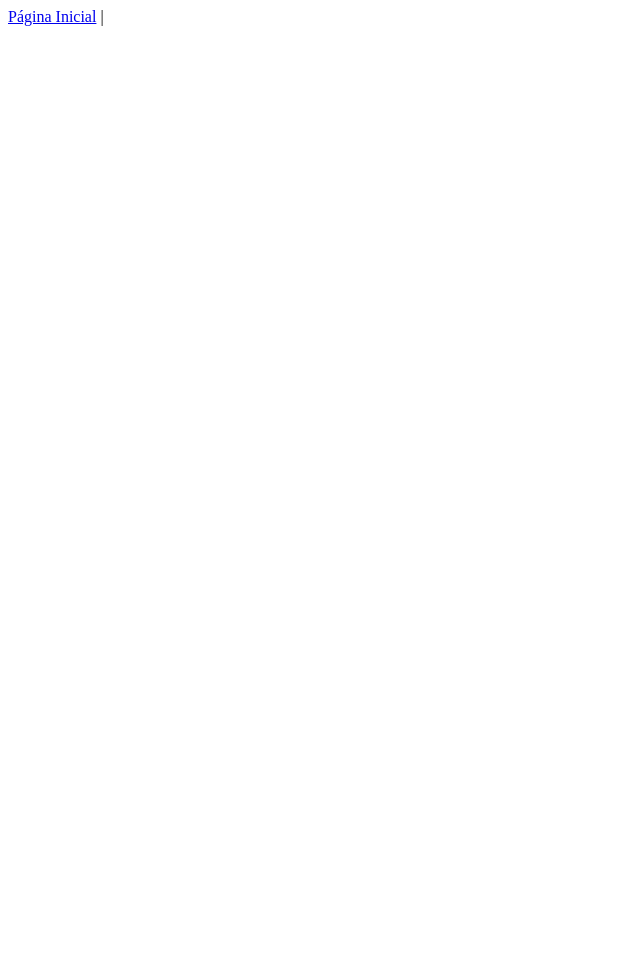
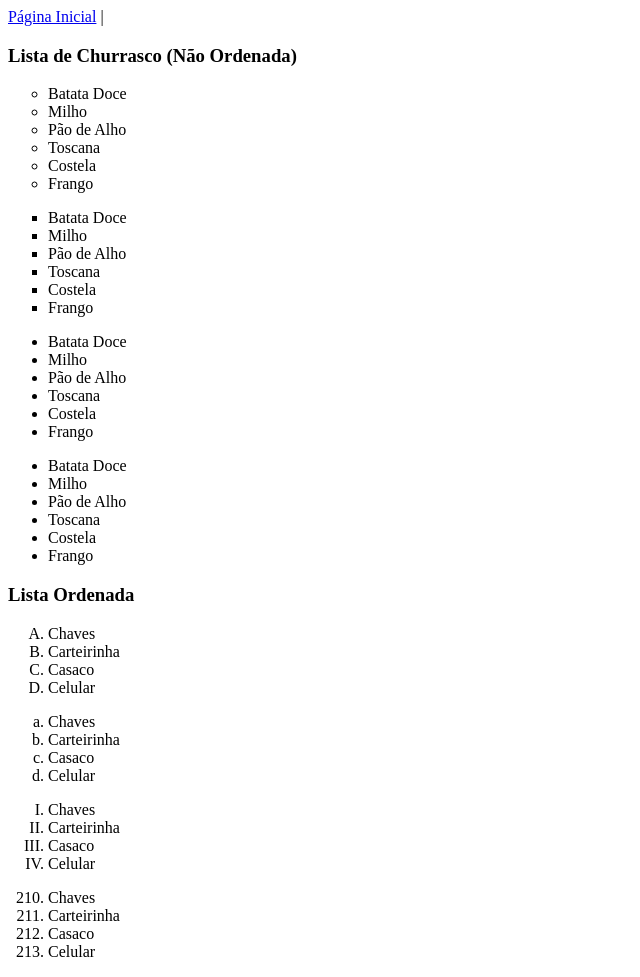
Before and after one commit to ronaldosm276-oss/projeto_web-HTML-2906, a plain HTML site: page paginas/listas.html in a window 1280 px wide. Shown: the whole page, without its empty margins (0-640 px from the left). Before the commit the page ends 800 px from the top, so only its background shows below. Drawn offline with Linux system fonts and the light colour scheme.

Commit message:
finalizado por hoje

```diff
--- a/css/styles_textos.css
+++ b/css/styles_textos.css
@@ -36,3 +36,7 @@ p{
 .paragrafos{
     color:rgb(102, 102, 74)
 }
+
+.especial{
+    background-color: rgb(231, 231, 215)
+}
--- a/paginas/listas.html
+++ b/paginas/listas.html
@@ -7,5 +7,82 @@
 </head>
 <body>
     <a href="../index.html">Página Inicial</a> |
+
+    <div id="listas">
+        <h3>Lista de Churrasco (Não Ordenada)</h3>
+
+        <ul type="circle">
+            <li>Batata Doce</li>
+            <li>Milho</li>
+            <li>Pão de Alho</li>
+            <li>Toscana</li>
+            <li>Costela</li>
+            <li>Frango</li>
+        </ul>
+        <ul type="square">
+            <li>Batata Doce</li>
+            <li>Milho</li>
+            <li>Pão de Alho</li>
+            <li>Toscana</li>
+            <li>Costela</li>
+            <li>Frango</li>
+        </ul>
+        <ul>
+            <li>Batata Doce</li>
+            <li>Milho</li>
+            <li>Pão de Alho</li>
+            <li>Toscana</li>
+            <li>Costela</li>
+            <li>Frango</li>
+        </ul>
+        <ul>
+            <li>Batata Doce</li>
+            <li>Milho</li>
+            <li>Pão de Alho</li>
+            <li>Toscana</li>
+            <li>Costela</li>
+            <li>Frango</li>
+        </ul>
+
+        <h3>Lista Ordenada</h3>
+        <ol type="A">
+            <li>Chaves</li>
+            <li>Carteirinha</li>
+            <li>Casaco</li>
+            <li>Celular</li>
+
+        </ol>
+        <ol type="a">
+            <li>Chaves</li>
+            <li>Carteirinha</li>
+            <li>Casaco</li>
+            <li>Celular</li>
+
+        </ol>
+        <ol type="I">
+            <li>Chaves</li>
+            <li>Carteirinha</li>
+            <li>Casaco</li>
+            <li>Celular</li>
+
+        </ol>
+        <ol start="210">
+            <li>Chaves</li>
+            <li>Carteirinha</li>
+            <li>Casaco</li>
+            <li>Celular</li>
+
+        </ol>
+
+
+    </div>
+
 </body>
 </html>
+
+<!--
+     div#id.classe resulta enment =
+
+    <div id="id" class="classe"></div>
+
+-->
```
